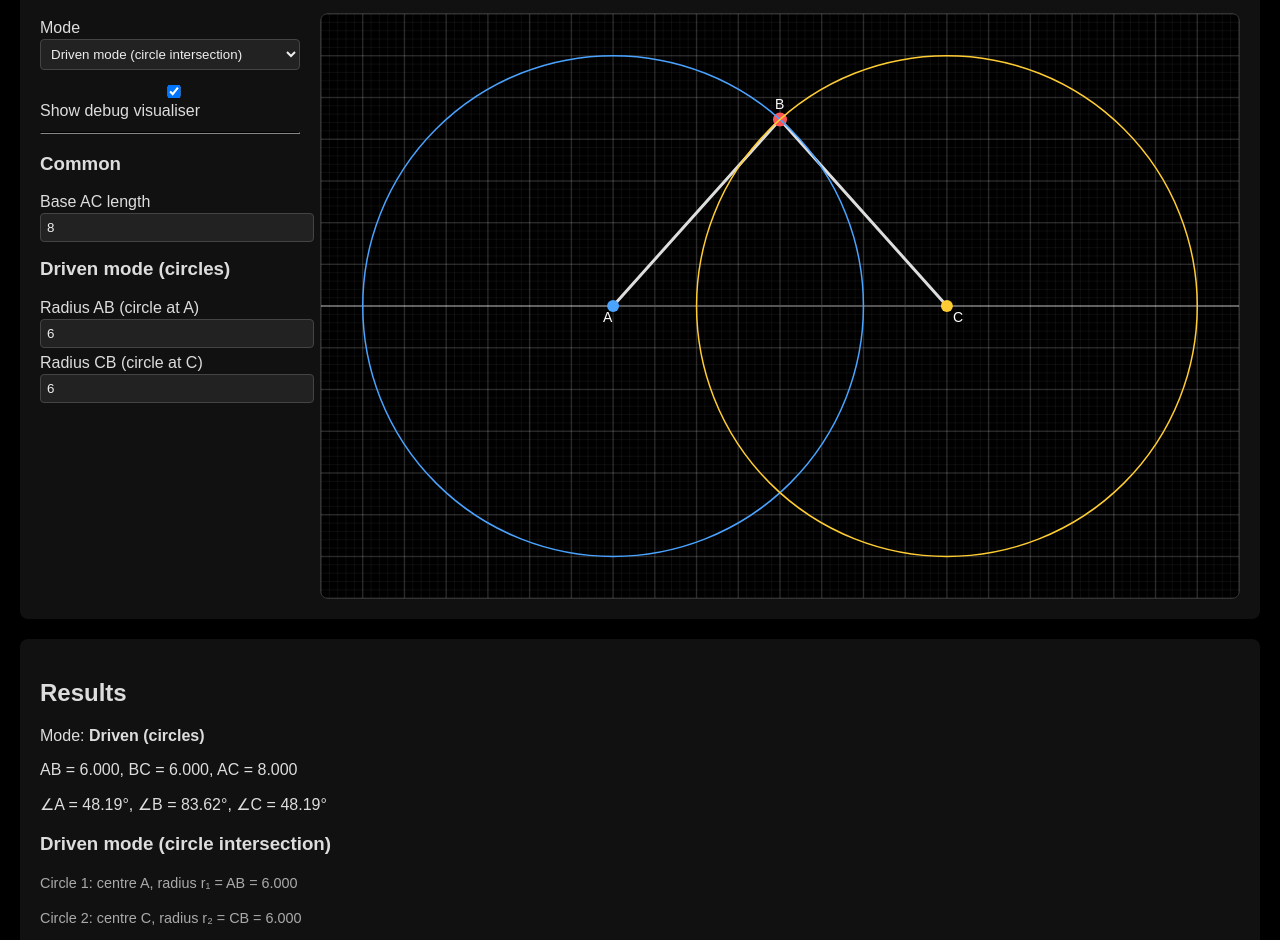
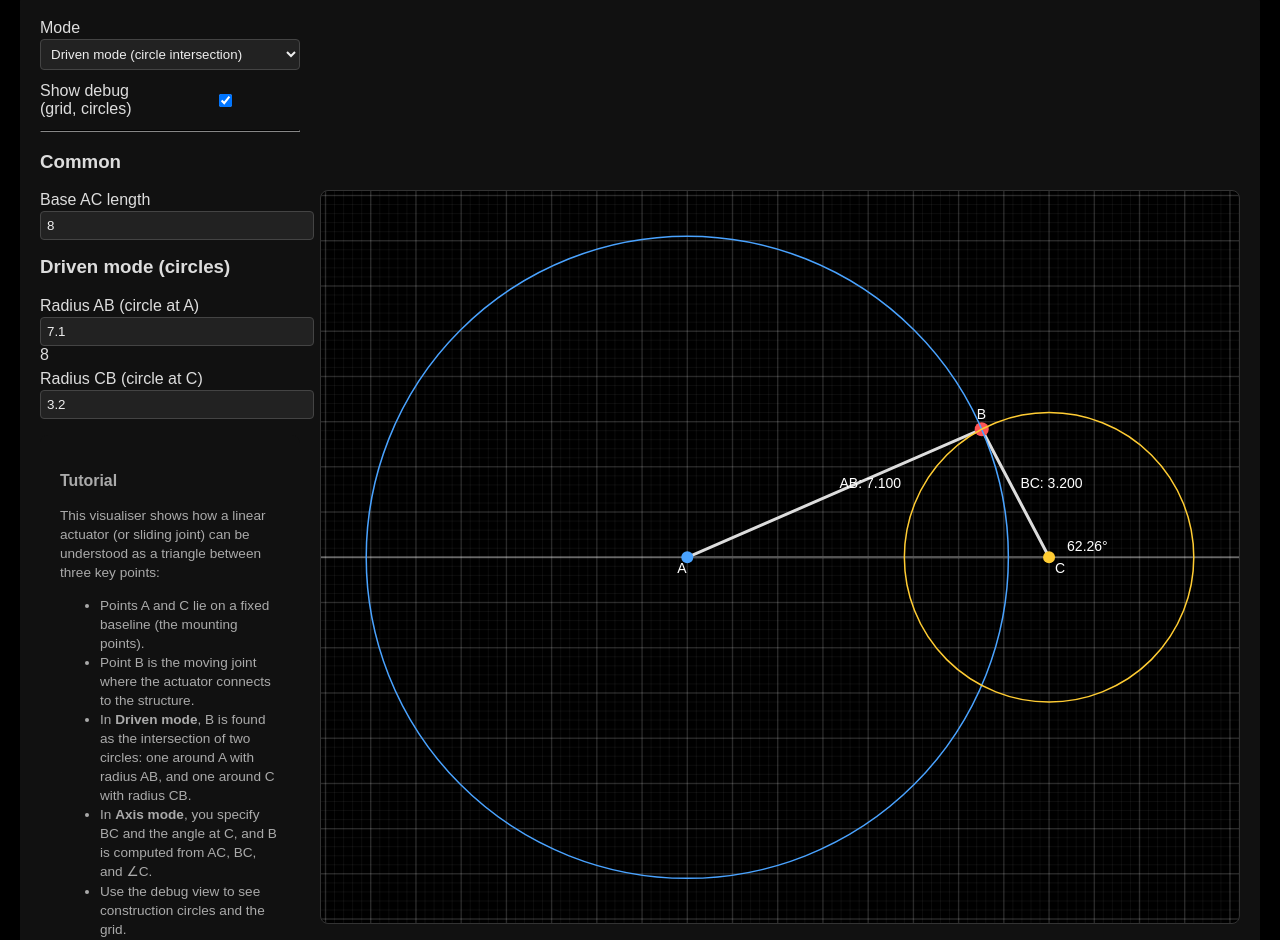
Before and after one commit to lawrence-merceica-ctc/Linear_Actuator_Solver, a plain HTML site: page index.html in a window 1280 px wide. Shown: the part 74-1014 px from the top of the page. Drawn offline with Linux system fonts and the light colour scheme.

Commit message:
updated to have better ui layout and labels!

```diff
--- a/index.html
+++ b/index.html
@@ -3,7 +3,7 @@
 <head>
     <meta charset="UTF-8"/>
     <meta name="viewport" content="width=device-width, initial-scale=1.0"/>
-    <title>Triangle / Circle Visualiser</title>
+    <title>Linear Actuator Solver</title>
 
     <style>
         body {
@@ -60,23 +60,41 @@
             cursor: default;
         }
 
-        .eq {
+        .small {
+            font-size: 0.85em;
+            color: #aaa;
             line-height: 1.4em;
         }
 
-        .small {
-            font-size: 0.9em;
-            color: #aaa;
+        .eq {
+            line-height: 1.4em;
         }
 
         .hidden {
             display: none;
         }
+
+        .math-block {
+            margin-top: 10px;
+        }
+
+        .math-block h3 {
+            margin-bottom: 4px;
+        }
+
+        .inline-row {
+            display: flex;
+            gap: 8px;
+        }
+
+        .inline-row > div {
+            flex: 1;
+        }
     </style>
 </head>
 <body>
 
-<h1>Driven / Axis Triangle Visualiser</h1>
+<h1>Linear Actuator Solver</h1>
 
 <div class="panel">
     <div class="row">
@@ -88,9 +106,10 @@
                 <option value="axis">Axis mode (AC, BC, ∠C)</option>
             </select>
 
-            <label style="margin-top:12px;">
+            <!-- Checkbox with label left, checkbox right -->
+            <label style="margin-top:12px; display:flex; flex-direction:row; align-items:center; justify-content:space-between; gap:8px;">
+                <span>Show debug (grid, circles)</span>
                 <input type="checkbox" id="showDebug" checked />
-                Show debug visualiser
             </label>
 
             <hr style="border-color:#333; margin:12px 0;">
@@ -102,10 +121,10 @@
             <div id="drivenControls">
                 <h3 style="margin-top:16px;">Driven mode (circles)</h3>
                 <label>Radius AB (circle at A)</label>
-                <input id="radA" type="number" value="6" step="0.1"/>
+                <input id="radA" type="number" value="7.1" step="0.1"/>8
 
                 <label>Radius CB (circle at C)</label>
-                <input id="radC" type="number" value="6" step="0.1"/>
+                <input id="radC" type="number" value="3.2" step="0.1"/>
             </div>
 
             <div id="axisControls" class="hidden">
@@ -115,6 +134,31 @@
 
                 <label>Angle at C (degrees)</label>
                 <input id="angleC" type="number" value="40" step="0.1"/>
+            </div>
+
+            <div class="panel small" style="margin-top:16px;">
+                <h3>Tutorial</h3>
+                <p>
+                    This visualiser shows how a linear actuator (or sliding joint) can be understood as a
+                    triangle between three key points:
+                </p>
+                <ul>
+                    <li>Points A and C lie on a fixed baseline (the mounting points).</li>
+                    <li>Point B is the moving joint where the actuator connects to the structure.</li>
+                    <li>
+                        In <strong>Driven mode</strong>, B is found as the intersection of two circles:
+                        one around A with radius AB, and one around C with radius CB.
+                    </li>
+                    <li>
+                        In <strong>Axis mode</strong>, you specify BC and the angle at C, and B is
+                        computed from AC, BC, and ∠C.
+                    </li>
+                    <li>Use the debug view to see construction circles and the grid.</li>
+                </ul>
+                <p>
+                    The triangle ABC is then used to compute all side lengths and internal angles,
+                    which can map directly to actuator stroke and joint angles in your rig.
+                </p>
             </div>
         </div>
 
@@ -298,12 +342,12 @@
     // ---------- drawing ----------
     function drawScene(A, B, C, debugData) {
         const showDebug = showDebugEl.checked;
+
         // Collect points for bounding box
         let pts = [A, B, C];
 
         if (showDebug && debugData.mode === "driven") {
             const { rA, rC } = debugData;
-            // full circles extents
             pts.push(
                 {x:A.x+rA, y:A.y}, {x:A.x-rA, y:A.y},
                 {x:A.x,    y:A.y+rA}, {x:A.x, y:A.y-rA},
@@ -317,33 +361,32 @@
         let minY = Math.min(...pts.map(p => p.y));
         let maxY = Math.max(...pts.map(p => p.y));
 
-        const zoomPadding = 1.0; // world units
+        const zoomPadding = 1;
         minX -= zoomPadding;
         maxX += zoomPadding;
-        minY = Math.min(minY, 0) - zoomPadding; // keep baseline visible
+        minY = Math.min(minY, 0) - zoomPadding;
         maxY += zoomPadding;
 
         const boxW = maxX - minX;
         const boxH = maxY - minY;
+        const canvasW = canvas.clientWidth || 600;
+        const scale = canvasW / boxW;
+        const canvasH = boxH * scale;
 
-        const canvasW = canvas.clientWidth || 600;
-        const scale   = boxW > 0 ? (canvasW / boxW) : 1;
-        const canvasH = boxH * scale || 200;
-
-        canvas.width  = canvasW;
+        canvas.width = canvasW;
         canvas.height = canvasH;
 
         function TX(x) { return (x - minX) * scale; }
-        function TY(y) { return canvasH - (y - minY) * scale; } // Y-up → canvas Y-down
+        function TY(y) { return canvasH - (y - minY) * scale; }
 
         ctx.clearRect(0, 0, canvasW, canvasH);
 
-        // grid + axes
+        // Grid
         if (showDebug) {
             drawGrid(ctx, minX, maxX, minY, maxY, TX, TY, canvasW, canvasH);
         }
 
-        // baseline AC (strong)
+        // Baseline AC
         ctx.lineWidth = 2;
         ctx.strokeStyle = "#555";
         ctx.beginPath();
@@ -351,7 +394,7 @@
         ctx.lineTo(TX(C.x), TY(C.y));
         ctx.stroke();
 
-        // triangle ABC
+        // Triangle ABC
         ctx.lineWidth = 3;
         ctx.strokeStyle = "#ddd";
         ctx.beginPath();
@@ -360,52 +403,79 @@
         ctx.lineTo(TX(C.x), TY(C.y));
         ctx.stroke();
 
-        // points
-        ctx.fillStyle = "#4aa3ff"; // A
-        drawPoint(TX(A.x), TY(A.y), 6);
-        ctx.fillStyle = "#ffcc33"; // C
-        drawPoint(TX(C.x), TY(C.y), 6);
-        ctx.fillStyle = "#ff5555"; // B
-        drawPoint(TX(B.x), TY(B.y), 7);
+        // Points
+        function dot(p, col, r=6){
+            ctx.fillStyle = col;
+            ctx.beginPath();
+            ctx.arc(TX(p.x), TY(p.y), r, 0, Math.PI*2);
+            ctx.fill();
+        }
 
-        // labels (debug only)
+        dot(A, "#4aa3ff");
+        dot(B, "#ff5555", 7);
+        dot(C, "#ffcc33");
+
+        // ABC labels (kept exactly as before)
         if (showDebug) {
             ctx.fillStyle = "#fff";
             ctx.font = "14px Arial";
-            ctx.fillText("A", TX(A.x) - 10, TY(A.y) + 16);
-            ctx.fillText("C", TX(C.x) + 6, TY(C.y) + 16);
-            ctx.fillText("B", TX(B.x) - 5, TY(B.y) - 10);
+            ctx.fillText("A", TX(A.x)-10, TY(A.y)+16);
+            ctx.fillText("C", TX(C.x)+6, TY(C.y)+16);
+            ctx.fillText("B", TX(B.x)-5, TY(B.y)-10);
         }
 
-        // driven-mode circles
+        // Circles for driven mode
         if (showDebug && debugData.mode === "driven") {
             const { rA, rC } = debugData;
-            ctx.lineWidth = 1.5;
 
             ctx.strokeStyle = "#4aa3ff";
+            ctx.lineWidth = 1.5;
             ctx.beginPath();
-            ctx.arc(TX(A.x), TY(A.y), rA*scale, 0, 2*Math.PI);
+            ctx.arc(TX(A.x), TY(A.y), rA*scale, 0, Math.PI*2);
             ctx.stroke();
 
             ctx.strokeStyle = "#ffcc33";
             ctx.beginPath();
-            ctx.arc(TX(C.x), TY(C.y), rC*scale, 0, 2*Math.PI);
+            ctx.arc(TX(C.x), TY(C.y), rC*scale, 0, Math.PI*2);
             ctx.stroke();
         }
 
-        // axis-mode angle arc at C
-        if (showDebug && debugData.mode === "axis") {
-            const angleC = toRad(debugData.angleC);
-            const r = (boxW / 10) * scale; // visual radius for arc
-            const start = Math.PI;        // along CA (towards A)
-            const end   = Math.PI - angleC; // towards B
+        // --- Debug text (Angle C, AB, BC) ---
+        if (showDebug) {
+            const AB = dist(A, B);
+            const BC = dist(B, C);
 
-            ctx.strokeStyle = "#0f0";
-            ctx.lineWidth = 2;
-            ctx.beginPath();
-            ctx.arc(TX(C.x), TY(C.y), r,
-                Math.PI - angleC, Math.PI, false);
-            ctx.stroke();
+            // Midpoints of each line
+            const midAB = { x: (A.x + B.x) / 2, y: (A.y + B.y) / 2 };
+            const midBC = { x: (B.x + C.x) / 2, y: (B.y + C.y) / 2 };
+
+            // Angle C (same as results)
+            const AC = dist(A, C);
+            const angleC = Math.acos((AC*AC + BC*BC - AB*AB) / (2*AC*BC)) * (180/Math.PI);
+
+            ctx.fillStyle = "#fff";
+            ctx.font = "14px Arial";
+
+            // AB length at midpoint
+            ctx.fillText(
+                `AB: ${AB.toFixed(3)}`,
+                TX(midAB.x) + 5,
+                TY(midAB.y) - 5
+            );
+
+            // BC length at midpoint
+            ctx.fillText(
+                `BC: ${BC.toFixed(3)}`,
+                TX(midBC.x) + 5,
+                TY(midBC.y) - 5
+            );
+
+            // --- Angle displayed to the RIGHT of point C ---
+            ctx.fillText(
+                `${angleC.toFixed(2)}°`,
+                TX(C.x) + 18,
+                TY(C.y) - 6
+            );
         }
     }
 
```
